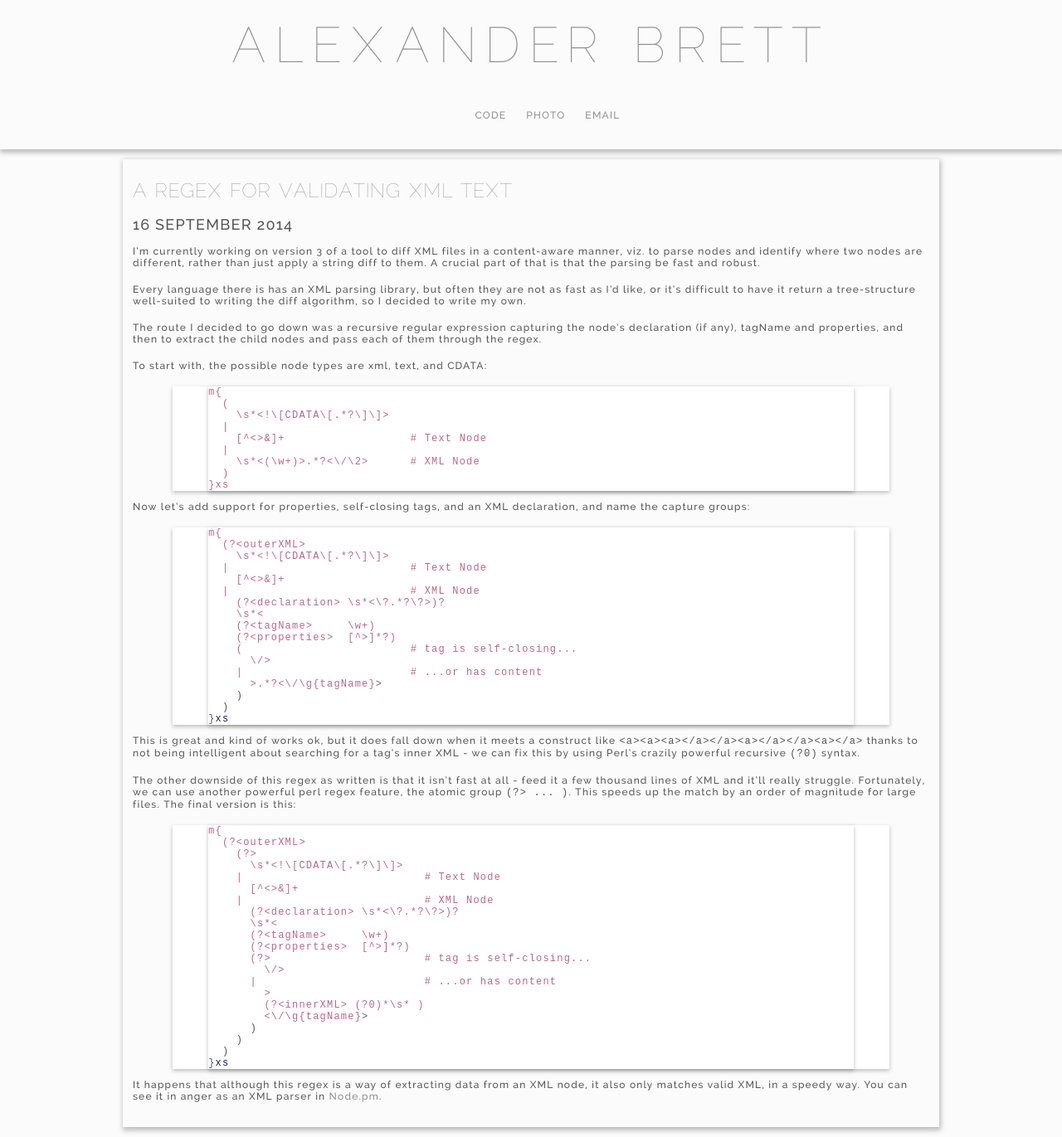
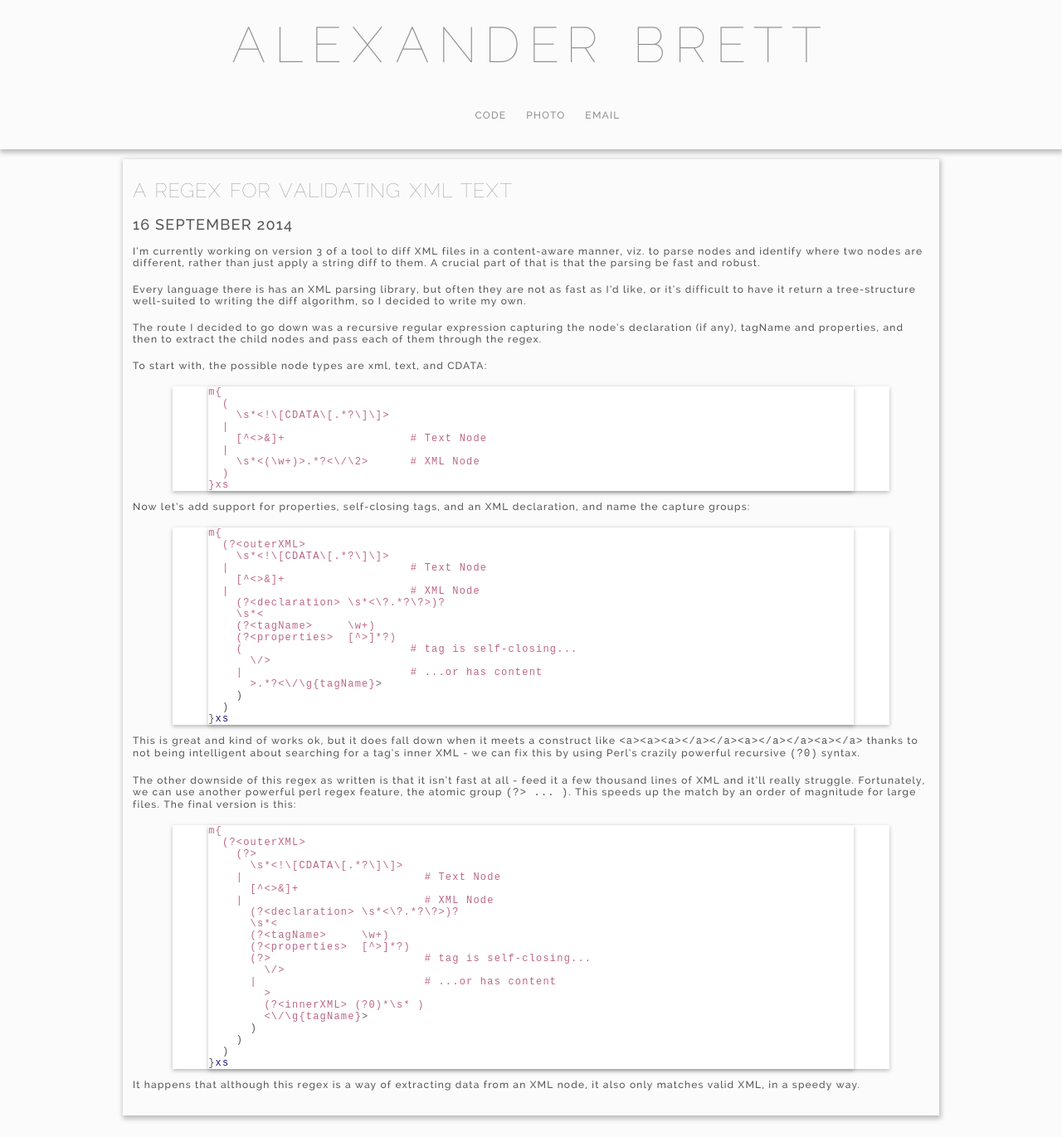
Before and after one commit to alexander-brett/alexander-brett.github.io, a Jekyll site: the page built from _posts/2014-09-16-XML-Validating-Regex.md, in a window 1280 px wide. Shown: the whole page at 83% size. Built offline with Jekyll 4.4.1, drawn with Linux system fonts in a browser that asks for light colours; nearby versions of some CDN libraries; Markdown is read by kramdown in place of the engine named in the settings.

Commit message:
removed dead link to removed repo

```diff
--- a/_posts/2014-09-16-XML-Validating-Regex.md
+++ b/_posts/2014-09-16-XML-Validating-Regex.md
@@ -72,4 +72,4 @@ m{
 }xs
 ~~~
 
-It happens that although this regex is a way of extracting data from an XML node, it also only matches valid XML, in a speedy way. You can see it in anger as an XML parser in [Node.pm](https://github.com/alexander-brett/xmlDiff.pm/blob/master/xmlDiff/Node.pm).
+It happens that although this regex is a way of extracting data from an XML node, it also only matches valid XML, in a speedy way.
```
